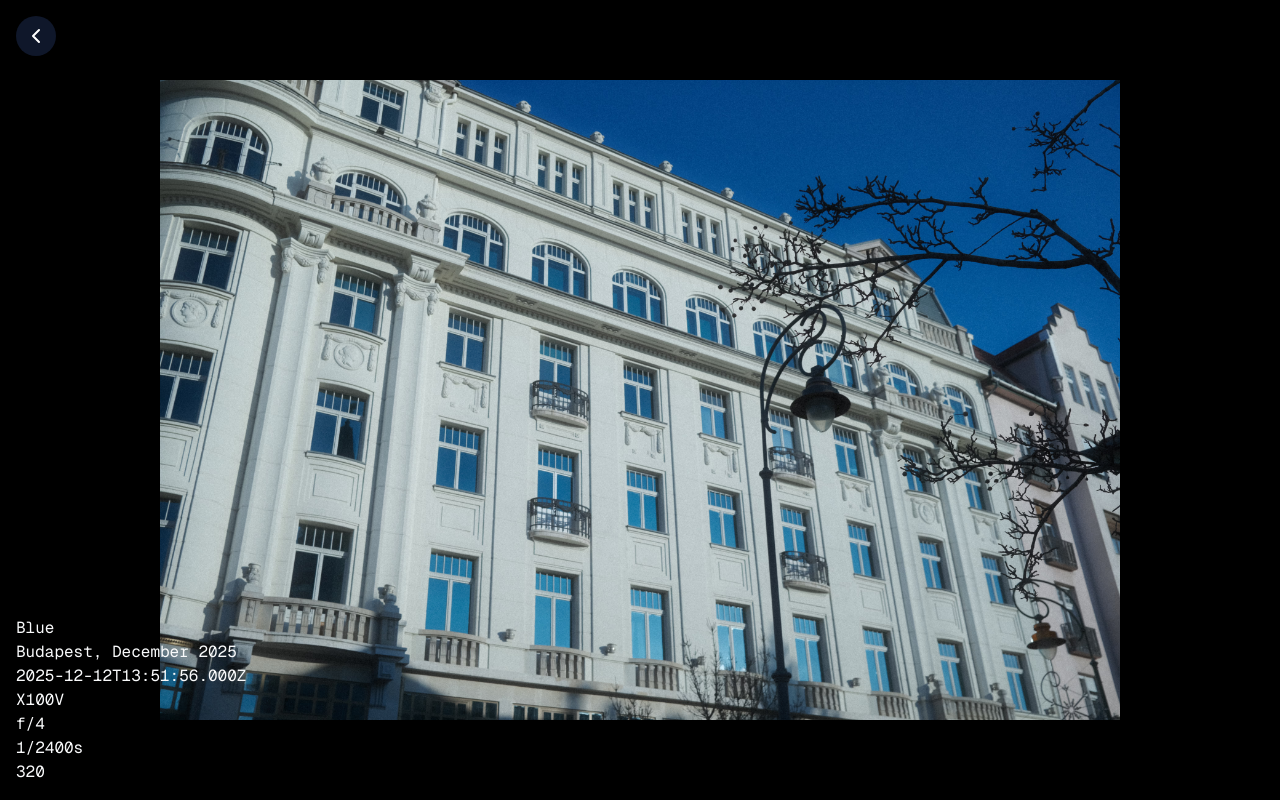
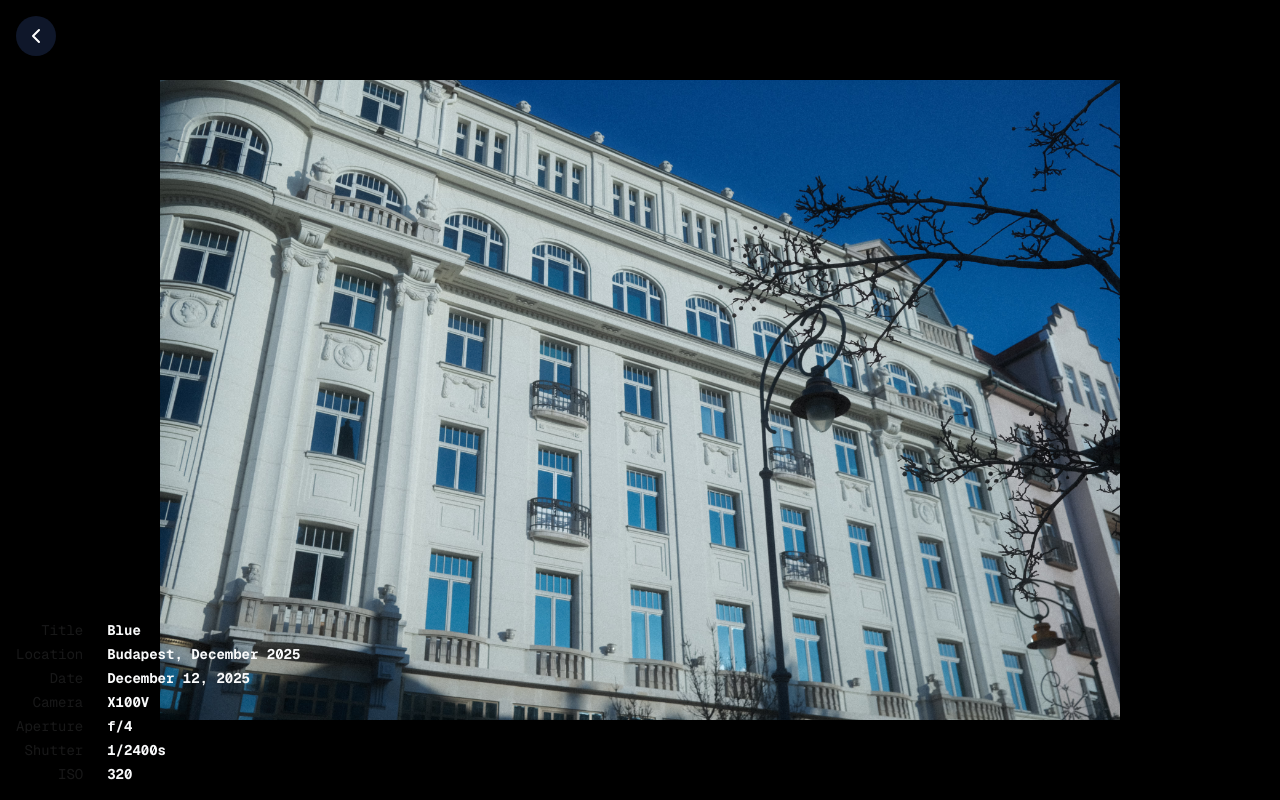
Before and after one commit to LukGer/photos, a Next.js app: page /p/blue.avif in a window 1280 px wide. Built offline with nearby package versions, Linux system fonts and the light colour scheme.

Commit message:
added imageinfo

```diff
--- a/components/ImageInfos.tsx
+++ b/components/ImageInfos.tsx
@@ -1,16 +1,45 @@
 import type { MetadataItem } from "@/lib/types";
+import { cn } from "@/lib/utils";
+
+function InfoRow({
+	label,
+	value,
+	className,
+}: {
+	label: string;
+	value: React.ReactNode;
+	className?: string;
+}) {
+	if (!value) return null;
+
+	return (
+		<div className={cn("contents group", className)}>
+			<span className="text-right text-gray-200 transition-opacity duration-300 ease-out opacity-100 md:opacity-10 md:group-hover:opacity-100">
+				{label}
+			</span>
+			<span className="text-left font-bold text-gray-50">{value}</span>
+		</div>
+	);
+}
 
 export function ImageInfos({ image }: { image: MetadataItem }) {
 	return (
-		<div className="flex flex-col text-gray-50 font-mono">
-			<span>{image.title}</span>
-			<span>{image.subtitle}</span>
-			<span>{image.date}</span>
-			<span>{image.camera}</span>
-			<span>{image.lens}</span>
-			<span>{image.aperture}</span>
-			<span>{image.shutter}</span>
-			<span>{image.iso}</span>
+		<div className="grid grid-cols-[max-content_1fr] gap-x-6 gap-y-1 font-mono text-sm max-w-lg">
+			<InfoRow label="Title" value={image.title} />
+			<InfoRow label="Location" value={image.subtitle} />
+			<InfoRow
+				label="Date"
+				value={new Date(image.date).toLocaleDateString(undefined, {
+					year: "numeric",
+					month: "long",
+					day: "numeric",
+				})}
+			/>
+			<InfoRow label="Camera" value={image.camera} />
+			<InfoRow label="Lens" value={image.lens} />
+			<InfoRow label="Aperture" value={image.aperture} />
+			<InfoRow label="Shutter" value={image.shutter} />
+			<InfoRow label="ISO" value={image.iso?.toString()} />
 		</div>
 	);
 }
--- a/lib/types.ts
+++ b/lib/types.ts
@@ -9,7 +9,7 @@ export interface MetadataItem {
 	aperture: string;
 	shutter: string;
 	camera: string;
-	lens: string;
+	lens?: string;
 	date: string;
 	blurhash: string;
 	blurDataURL: string;
```
